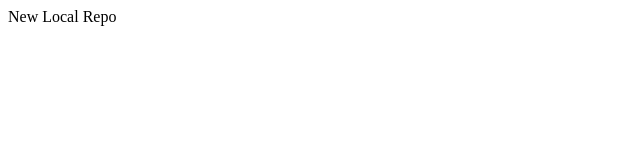
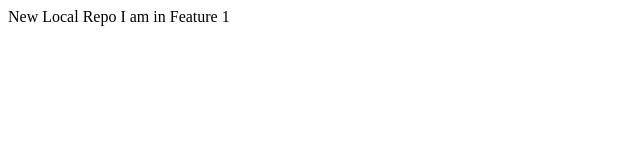
Before and after one commit to pallav890/localrepo, a plain HTML site: page index.html in a window 1280 px wide. Shown: the whole page, without its empty margins (0-640 px from the left). Drawn offline with Linux system fonts and the light colour scheme.

Commit message:
Add new feature

```diff
--- a/index.html
+++ b/index.html
@@ -1,3 +1,4 @@
 <p>
     New Local Repo
+    I am in Feature 1
 </p>
```
